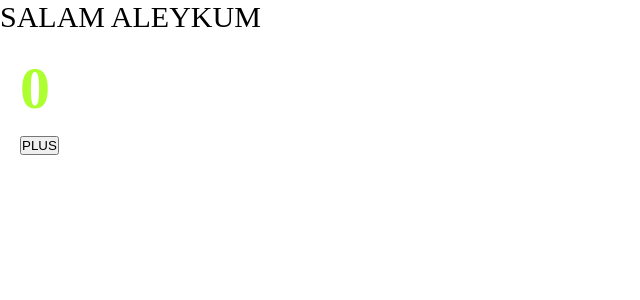
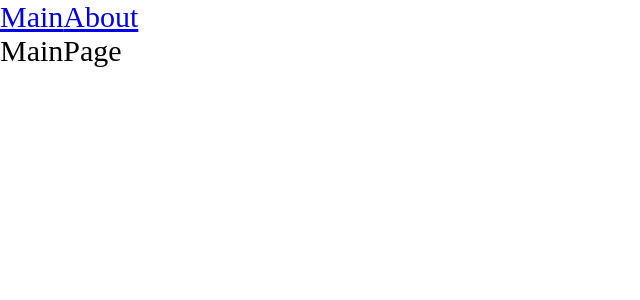
Before and after one commit to 28tad/React-Tutorial, a React app: page / in a window 1280 px wide. Shown: the top 300 px of the page, without its empty margins (0-640 px from the left). Built offline with nearby package versions, Linux system fonts and the light colour scheme; the HTML template or start-up script is replaced by a standard one.

Commit message:
FR: add routing

```diff
--- a/package.json
+++ b/package.json
@@ -15,6 +15,7 @@
     "@types/node": "^17.0.21",
     "@types/react": "^17.0.39",
     "@types/react-dom": "^17.0.11",
+    "@types/react-router-dom": "^5.3.3",
     "@types/webpack": "^5.28.0",
     "@types/webpack-dev-server": "^4.7.2",
     "html-webpack-plugin": "^5.5.0",
@@ -30,6 +31,7 @@
     "css-loader": "^6.7.1",
     "react": "^17.0.2",
     "react-dom": "^17.0.2",
+    "react-router-dom": "^6.2.1",
     "sass": "^1.55.0",
     "sass-loader": "^13.0.2",
     "style-loader": "^3.3.1"
--- a/src/App.tsx
+++ b/src/App.tsx
@@ -1,12 +1,19 @@
-import React from 'react';
+import { Link } from 'react-router-dom';
+import { Route, Routes } from 'react-router-dom';
 import { Counter } from './components/Counter';
 import './index.scss'
+import { AboutPage } from './pages/AboutPage/AboutPage';
+import { MainPage } from './pages/MainPAge/MainPage';
 
 const App = () => {
     return (
         <div className="app">
-            SALAM ALEYKUM
-            <Counter/>
+            <Link to={'/'}>Main</Link>
+            <Link to={'/about'}>About</Link>
+            <Routes>
+                <Route path={'/about'} element={<AboutPage/>}/>
+                <Route path={'/'} element={<MainPage/>}/>
+            </Routes>
         </div>
     )
 }
--- a/src/index.tsx
+++ b/src/index.tsx
@@ -1,9 +1,10 @@
 import {render} from "react-dom";
+import { BrowserRouter } from "react-router-dom";
 import App from "./App";
 
 render (
-  <div>
+  <BrowserRouter>
     <App/>
-  </div>,
+  </BrowserRouter>,
   document.getElementById('root')
 )
--- /dev/null
+++ b/src/pages/AboutPage/AboutPage.tsx
@@ -0,0 +1,9 @@
+import React from 'react'
+
+export const AboutPage = () => {
+  return (
+    <div>
+        AboutPage
+    </div>
+  )
+}
--- /dev/null
+++ b/src/pages/MainPAge/MainPage.tsx
@@ -0,0 +1,9 @@
+import React from 'react'
+
+export const MainPage = () => {
+  return (
+    <div>
+        MainPage
+    </div>
+  )
+}
```
Also changed, not shown: 3 other files (tests, documents, lock files or other folders).
